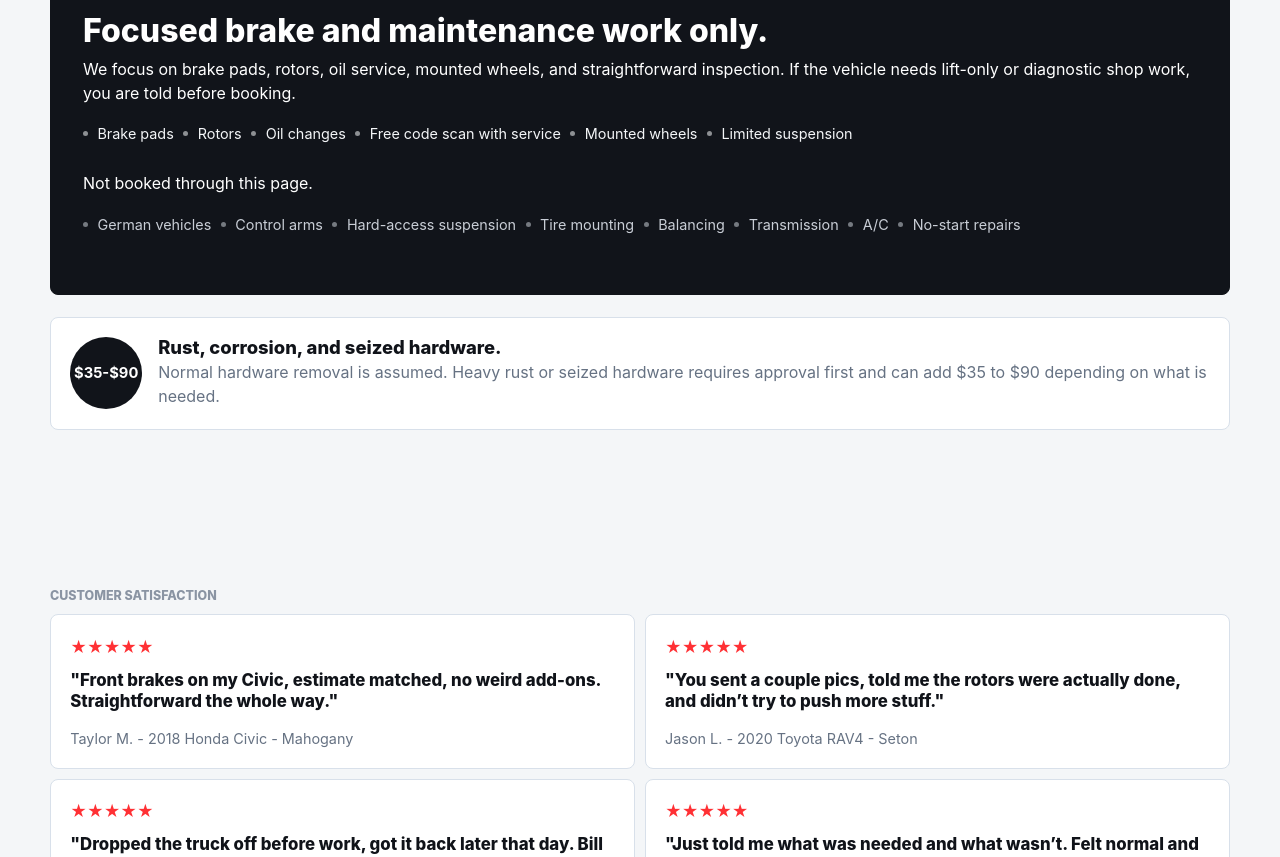
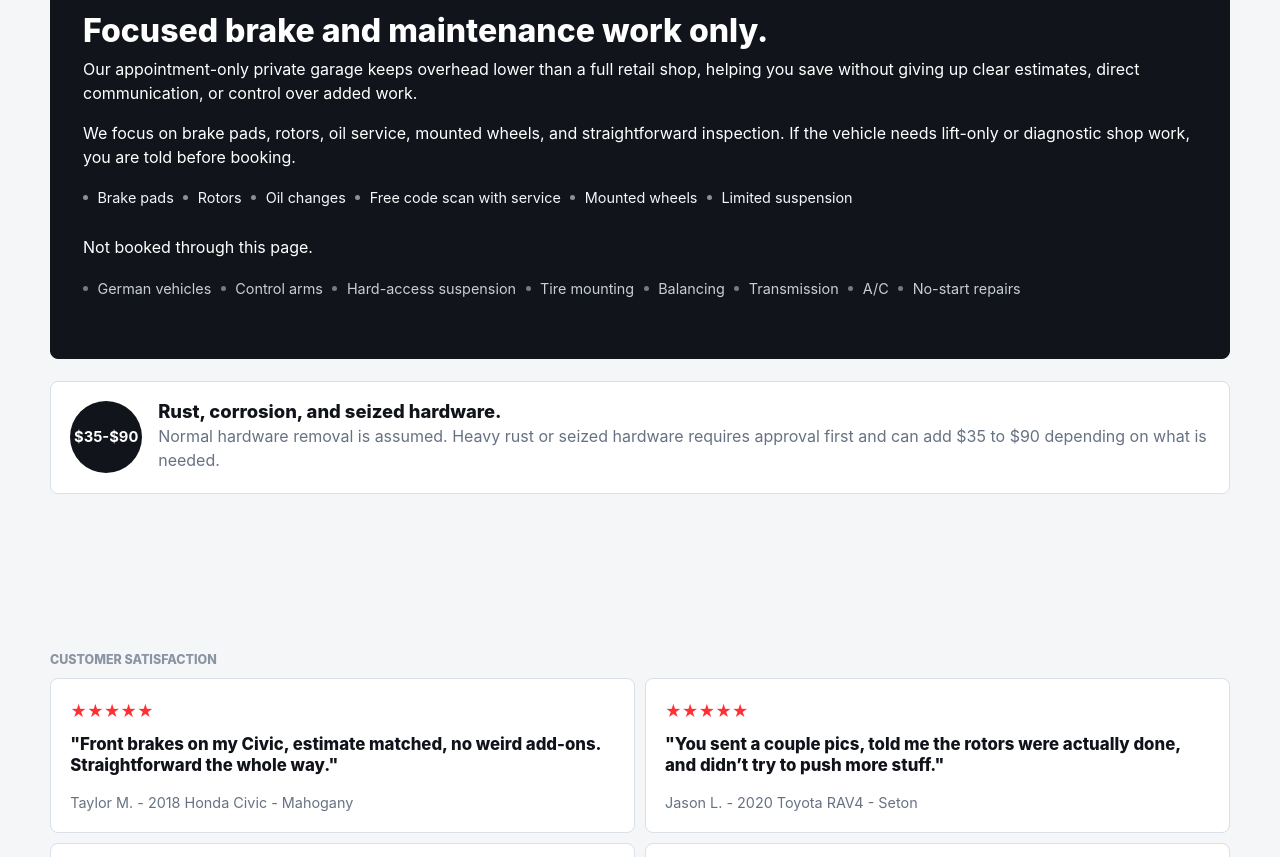
Before and after one commit to dryppyze/CaliperBrakesWorks, a website: page index.html in a window 1280 px wide. Shown: the part 4196-5053 px from the top of the page. Drawn offline with Linux system fonts and the light colour scheme.

Commit message:
Add private garage value copy

```diff
--- a/index.html
+++ b/index.html
@@ -460,6 +460,7 @@
             <aside class="scope-card dark-card" aria-labelledby="scope-title">
               <img class="image-slot section-photo dark-photo" src="assets/images/work/image3.webp" alt="Rear brake inspection and tire work">
               <h3 id="scope-title">Focused brake and maintenance work only.</h3>
+              <p>Our appointment-only private garage keeps overhead lower than a full retail shop, helping you save without giving up clear estimates, direct communication, or control over added work.</p>
               <p>We focus on brake pads, rotors, oil service, mounted wheels, and straightforward inspection. If the vehicle needs lift-only or diagnostic shop work, you are told before booking.</p>
               <div class="tag-list" aria-label="Services booked through this page">
                 <span>Brake pads</span>
```
